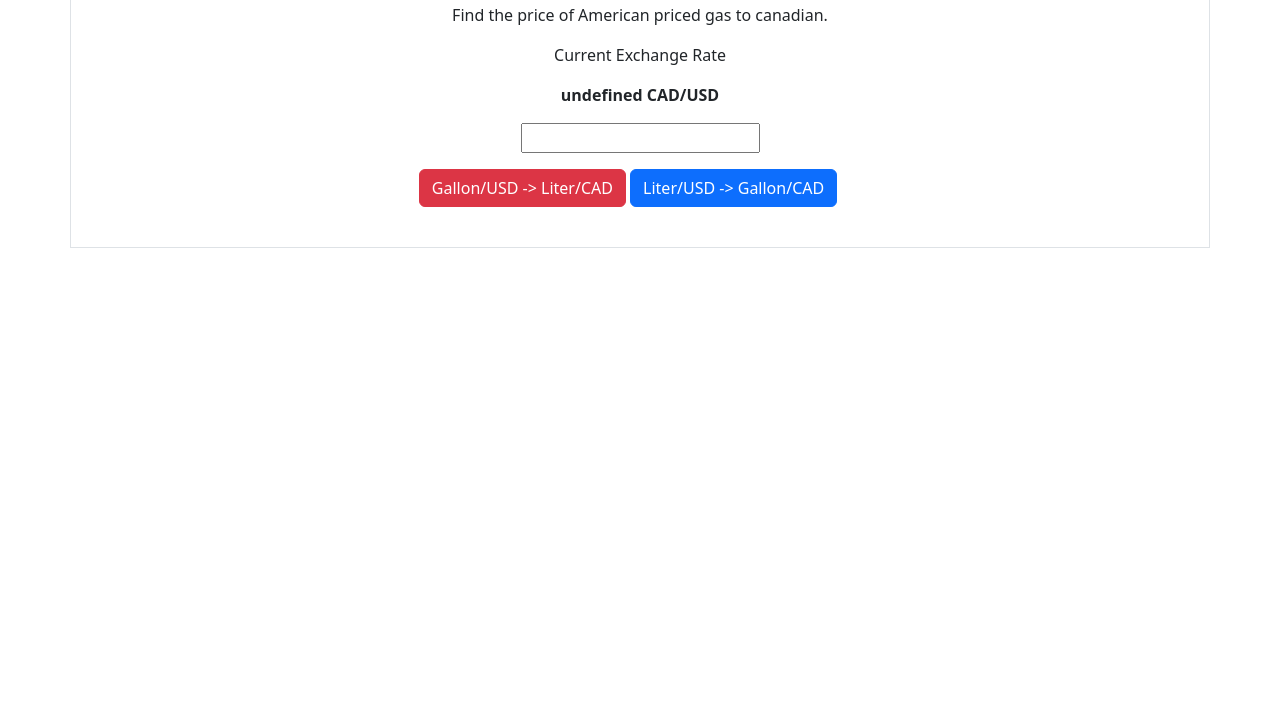
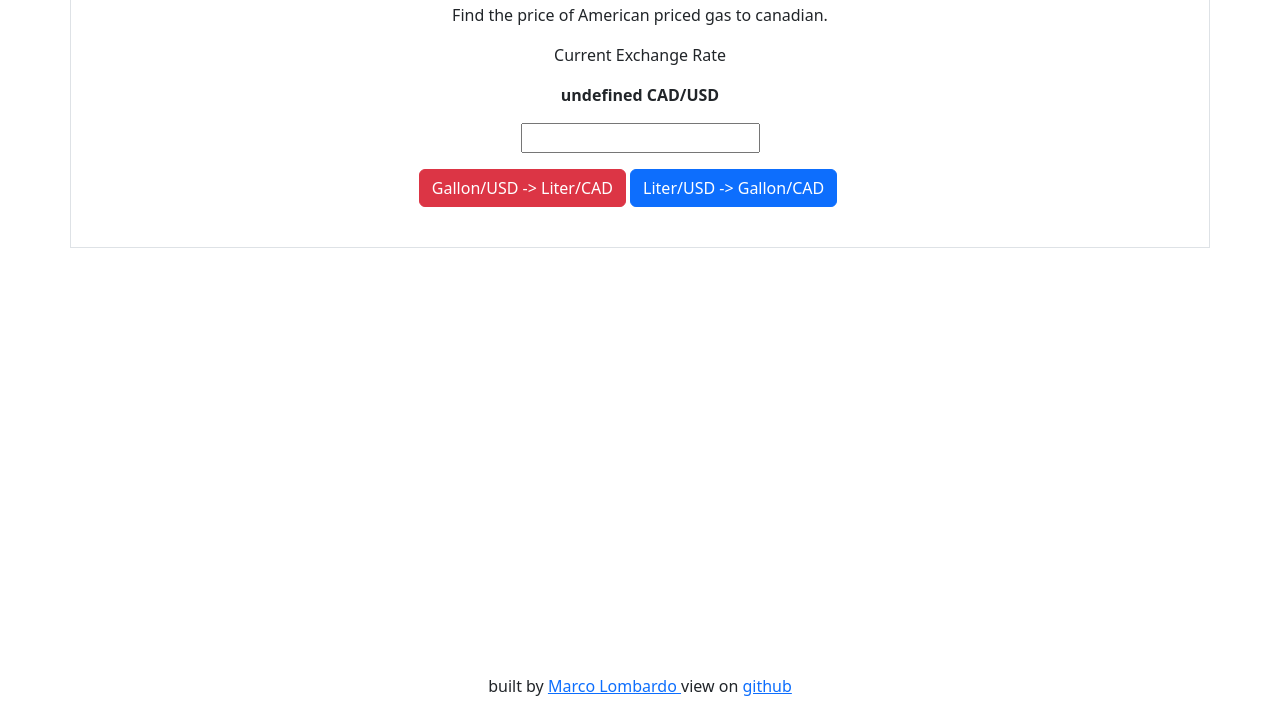
Before and after one commit to Mar-lom/GasConverter, a website: page index.html in a window 1280 px wide. Shown: the part 86-800 px from the top of the page. Drawn offline with nearby package versions, Linux system fonts and the light colour scheme; no server answers.

Commit message:
index edit

```diff
--- a/index.html
+++ b/index.html
@@ -27,6 +27,11 @@
       </div>
       <h1 id="result"></h1>
     </div>
+    <div class="container text-center">
+      <div class="fixed-bottom">
+        <p>built by <a href="https://www.linkedin.com/in/marco-lombardo1/" target="_blank"> Marco Lombardo </a> view on <a href="https://github.com/Mar-lom" target="_blank">github</a></p>
+      </div>
+    </div>
     <script src="https://cdn.jsdelivr.net/npm/bootstrap@5.2.3/dist/js/bootstrap.bundle.min.js" integrity="sha384-kenU1KFdBIe4zVF0s0G1M5b4hcpxyD9F7jL+jjXkk+Q2h455rYXK/7HAuoJl+0I4" crossorigin="anonymous"></script>
     <script src="/script.js"></script>
   </body>
```
